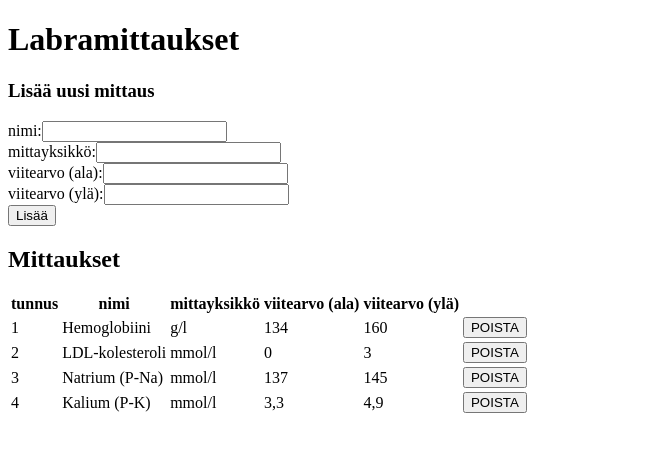
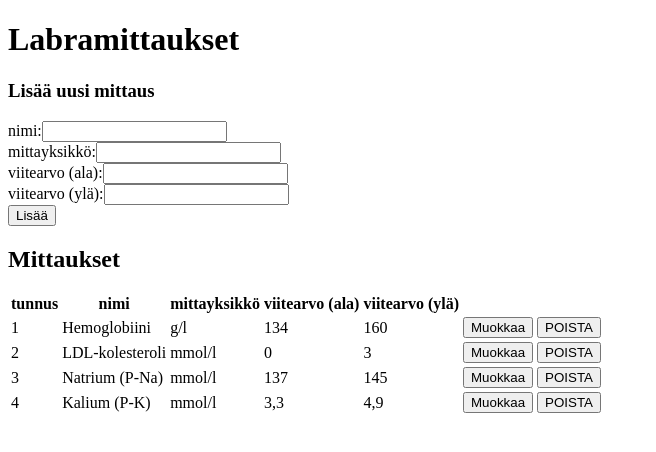
Before and after one commit to Reksa97/Labramittaukset, a React (Create React App) app in the folder app/: page / in a window 1280 px wide. Shown: the top 452 px of the page, without its empty margins (0-656 px from the left). Built offline with nearby package versions, Linux system fonts and the light colour scheme; data requests are answered from the project's data file.

Commit message:
measurements can now be edited

```diff
--- a/app/src/App.js
+++ b/app/src/App.js
@@ -13,7 +13,8 @@ class App extends Component {
             newName: '',
             newUnit: '',
             newRefLow: '',
-            newRefHigh: ''
+            newRefHigh: '',
+            editMeasurementId: null
         }
         console.log('constructor')
     }
@@ -30,12 +31,44 @@ class App extends Component {
 
     submitMeasurementForm = async (event) => {
         event.preventDefault()
-        const measurements = this.state.measurements
+
         const name = this.state.newName
         const unit = this.state.newUnit
         const refLow = this.state.newRefLow
         const refHigh = this.state.newRefHigh
 
+        const editing = (this.state.editMeasurementId !== null)
+        if (editing) {
+            const id = this.state.editMeasurementId
+            this.updateMeasurement(id, name, unit, refLow, refHigh)
+        } else {
+            this.createMeasurement(name, unit, refLow, refHigh)
+        }
+
+    }
+
+    updateMeasurement = async (id, name, unit, refLow, refHigh) => {
+        await measurementService.update(id, { name, unit, refLow, refHigh })
+
+        this.setState({
+            measurements: this.state.measurements.map(measurement => {
+                if (measurement.id === id) {
+                    measurement.name = name
+                    measurement.unit = unit
+                    measurement.refLow = refLow
+                    measurement.refHigh = refHigh
+                }
+                return measurement
+            }),
+            editMeasurementId: null,
+            newName: '',
+            newUnit: '',
+            newRefHigh: '',
+            newRefLow: ''
+        })
+    }
+
+    createMeasurement = async (name, unit, refLow, refHigh) => {
         const measurementObject = {
             name: name,
             unit: unit,
@@ -50,8 +83,9 @@ class App extends Component {
             refHigh: response.data.refHigh,
             id: response.data.id
         }
-        await this.setState({
-            measurements: measurements.concat(newMeasurement),
+        this.setState({
+            measurements: this.state.measurements.concat(newMeasurement),
+            editMeasurementId: null,
             newName: '',
             newUnit: '',
             newRefLow: '',
@@ -66,9 +100,20 @@ class App extends Component {
                 this.setState({
                     measurements: this.state.measurements.filter(measurement => measurement.id !== id)
                 })
+            }
+        }
+    }
 
-                const message = `Mittaus ${id} poistettiin`
-            }
+    editMeasurementClick = (id) => {
+        return () => {
+            const m = this.state.measurements.find(m => m.id === id)
+            this.setState({
+                newName: m.name,
+                newUnit: m.unit,
+                newRefLow: m.refLow,
+                newRefHigh: m.refHigh,
+                editMeasurementId: m.id
+            })
         }
     }
 
@@ -82,8 +127,10 @@ class App extends Component {
                     name={this.state.newName}
                     unit={this.state.newUnit}
                     refLow={this.state.newRefLow}
-                    refHigh={this.state.newRefHigh} />
+                    refHigh={this.state.newRefHigh}
+                    editMeasurementId={this.state.editMeasurementId} />
                 <Measurements measurements={this.state.measurements}
+                    editMeasurement={this.editMeasurementClick}
                     deleteMeasurement={this.deleteMeasurementClick} />
             </div>
         );
--- a/app/src/components/Measurement.js
+++ b/app/src/components/Measurement.js
@@ -1,6 +1,6 @@
 import React from 'react'
 
-const Measurements = ({ measurements, deleteMeasurement }) => {
+const Measurements = ({ measurements, editMeasurement, deleteMeasurement }) => {
     return (
         <div>
             <h2>Mittaukset</h2>
@@ -19,6 +19,7 @@ const Measurements = ({ measurements, deleteMeasurement }) => {
                     {measurements.map(measurement =>
                         <Measurement key={measurement.id}
                             measurement={measurement}
+                            editMeasurement={editMeasurement}
                             deleteMeasurement={deleteMeasurement} />)}
                 </tbody>
             </table>
@@ -26,7 +27,7 @@ const Measurements = ({ measurements, deleteMeasurement }) => {
     )
 }
 
-const Measurement = ({ measurement, deleteMeasurement }) => {
+const Measurement = ({ measurement, deleteMeasurement, editMeasurement }) => {
     return (
         <tr>
             <td>{measurement.id}</td>
@@ -35,6 +36,9 @@ const Measurement = ({ measurement, deleteMeasurement }) => {
             <td>{measurement.refLow}</td>
             <td>{measurement.refHigh}</td>
             <td>
+                <button onClick={editMeasurement(measurement.id)}>Muokkaa</button>
+            </td>
+            <td>
                 <button onClick={deleteMeasurement(measurement.id)}>POISTA</button>
             </td>
         </tr>
--- a/app/src/components/MeasurementForm.js
+++ b/app/src/components/MeasurementForm.js
@@ -1,6 +1,41 @@
 import React from 'react'
 
-const MeasurementForm = ({ handleFieldChange, submitMeasurementForm, name, unit, refLow, refHigh }) => {
+const MeasurementForm = ({ handleFieldChange, submitMeasurementForm, name, unit, refLow, refHigh, editMeasurementId }) => {
+    const editing = (editMeasurementId !== null)
+
+    if (editing) {
+        return (
+            <div>
+                <h3>{`Muokkaa mittausta ${editMeasurementId}`}</h3>
+                <form onSubmit={submitMeasurementForm}>
+                    <div>
+                        nimi:
+                        <input value={name} name='newName'
+                            onChange={handleFieldChange} />
+                    </div>
+                    <div>
+                        mittayksikkö:
+                        <input value={unit} name='newUnit'
+                            onChange={handleFieldChange} />
+                    </div>
+                    <div>
+                        viitearvo (ala):
+                        <input value={refLow} name='newRefLow'
+                            onChange={handleFieldChange} />
+                    </div>
+                    <div>
+                        viitearvo (ylä):
+                        <input value={refHigh} name='newRefHigh'
+                            onChange={handleFieldChange} />
+                    </div>
+                    <div>
+                        <button type="submit">Muokkaa</button>
+                    </div>
+                </form>
+            </div >
+        )
+    }
+
     return (
         <div>
             <h3>Lisää uusi mittaus</h3>
--- a/app/src/services/measurements.js
+++ b/app/src/services/measurements.js
@@ -14,4 +14,9 @@ const remove = (id) => {
     return axios.delete(`${baseUrl}/${id}`).then(res => res.data)
 }
 
-export default { getAll, create, remove }
+const update = (id, newObject) => {
+    const req = axios.put(`${baseUrl}/${id}`, newObject)
+    return req.then(res => res.data)
+}
+
+export default { getAll, create, remove, update }
```
